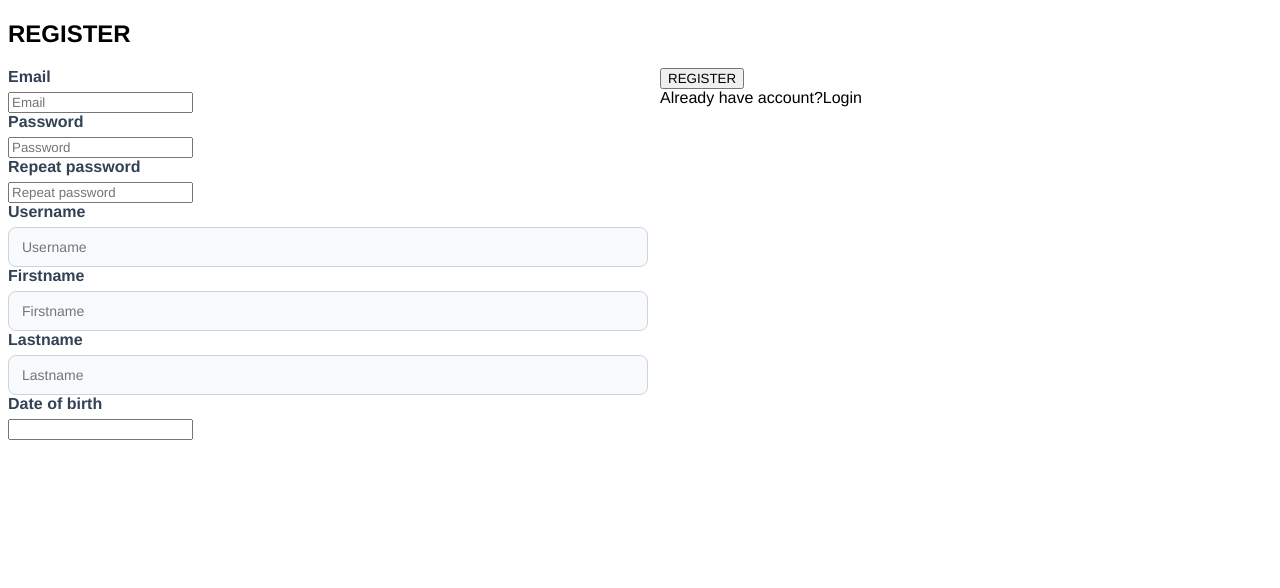
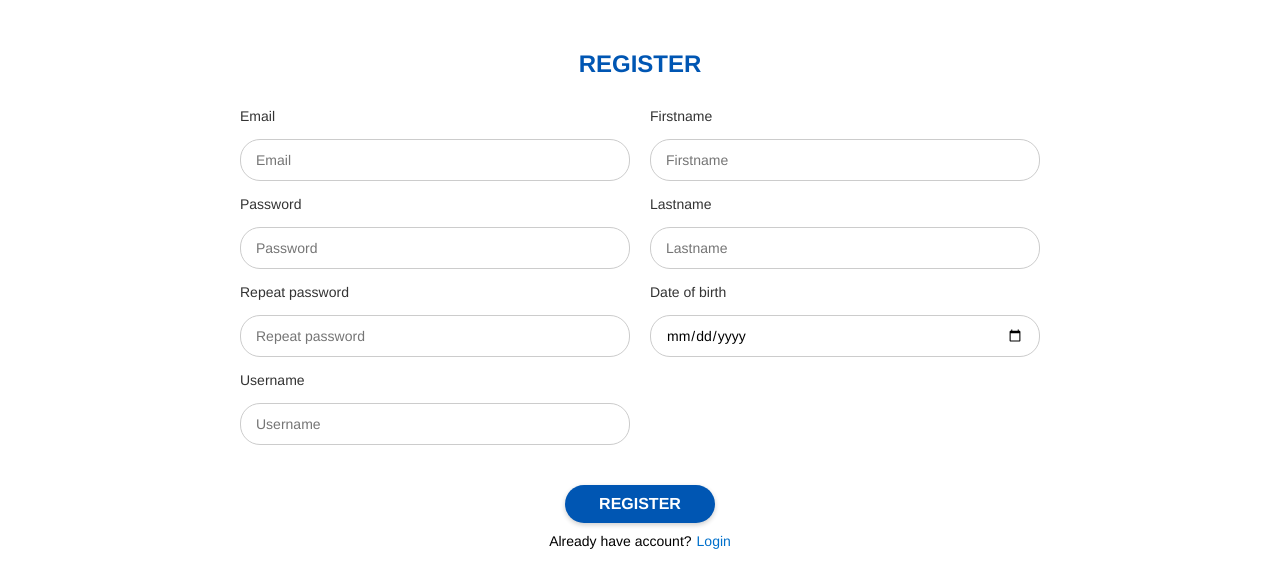
Before and after one commit to MladenPetric/MAPster, an Angular app in the folder front/front/: page /register in a window 1280 px wide. Shown: the top 588 px of the page. Built offline with nearby package versions, Linux system fonts and the light colour scheme.

Commit message:
[FIX] Error for creating artist

```diff
--- a/front/front/src/app/app.module.ts
+++ b/front/front/src/app/app.module.ts
@@ -12,6 +12,7 @@ import { ReactiveFormsModule } from '@angular/forms';
 import { FormsModule } from '@angular/forms';
 import { ToastrModule } from 'ngx-toastr';
 import { BrowserAnimationsModule } from '@angular/platform-browser/animations';
+import { HttpClientModule } from '@angular/common/http';
 
 @NgModule({
   declarations: [
@@ -25,6 +26,7 @@ import { BrowserAnimationsModule } from '@angular/platform-browser/animations';
   ],
   imports: [
     BrowserModule,
+    HttpClientModule,
     AppRoutingModule,
     ReactiveFormsModule,
     FormsModule,
--- a/front/front/src/app/artist/create-artist/create-artist.component.html
+++ b/front/front/src/app/artist/create-artist/create-artist.component.html
@@ -22,6 +22,3 @@
 
   <button type="submit">Create Artist</button>
 </form>
-
-<div *ngIf="successMessage" style="color:green">{{ successMessage }}</div>
-<div *ngIf="errorMessage" style="color:red">{{ errorMessage }}</div>
--- a/front/front/src/app/artist/create-artist/create-artist.component.ts
+++ b/front/front/src/app/artist/create-artist/create-artist.component.ts
@@ -1,7 +1,8 @@
-import { Component } from '@angular/core';
+import { Component, inject } from '@angular/core';
 import { FormBuilder, FormGroup, Validators,} from '@angular/forms';
 import { ArtistService } from '../../../services/artist.service';
 import { Artist } from '../../../models/artist.model';
+import { ToastrService } from 'ngx-toastr';
 
 @Component({
   selector: 'app-create-artist',
@@ -11,15 +12,14 @@ import { Artist } from '../../../models/artist.model';
 })
 export class CreateArtistComponent {
   artistForm: FormGroup;
-  successMessage: string = '';
-  errorMessage: string = '';
 
   genresList: string[] = [
     'Pop', 'Rock', 'Hip-Hop', 'Jazz', 'Classical', 'Electronic', 'R&B', 'Country', 'Reggae', 'Blues'
   ];
 
   constructor(private fb: FormBuilder, private artistService: ArtistService) {
-    this.artistForm = this.fb.group({
+
+      this.artistForm = this.fb.group({
       name: ['', Validators.required],
       biography: ['', Validators.required],
       genres: [[], Validators.required] // multi-select
@@ -30,18 +30,16 @@ export class CreateArtistComponent {
     if (this.artistForm.valid) {
       const artist: Artist = this.artistForm.value;
 
-      // this.artistService.createArtist(artist).subscribe({
-      //   next: (res) => {
-      //     this.successMessage = 'Artist successfully created!';
-      //     this.errorMessage = '';
-      //     this.artistForm.reset();
-      //   },
-      //   error: (err) => {
-      //     this.errorMessage = 'Error creating artist';
-      //     this.successMessage = '';
-      //     console.error(err);
-      //   }
-      // });
+      this.artistService.createArtist(artist).subscribe({
+        next: (res) => {
+          alert('Artist successfully created!');
+          this.artistForm.reset();
+        },
+        error: (err) => {
+          alert('Error creating artist');
+          console.error(err);
+        }
+      });
     }
   }
 
--- a/front/front/src/app/auth/login/login.component.ts
+++ b/front/front/src/app/auth/login/login.component.ts
@@ -8,7 +8,7 @@ import { Router } from '@angular/router';
   styleUrl: './login.component.css'
 })
 export class LoginComponent {
-   username = '';
+  username = '';
   password = '';
   role = '';
   userId = '';
@@ -17,6 +17,9 @@ export class LoginComponent {
   constructor(private router: Router) {}
 
  onLogin() {
+
+
+
     localStorage.setItem('userRole', 'ROLE_ADMIN')
      this.router.navigate(['/admin']);
   }
--- a/front/front/src/app/auth/register/register.component.css
+++ b/front/front/src/app/auth/register/register.component.css
@@ -1,125 +1,114 @@
-.certificate-form-container {
-  max-width: 1000px;
-  margin: 40px auto;
-  padding: 40px 50px;
-  background: #ffffff;
-  border-radius: 16px;
-  box-shadow: 0 6px 25px rgba(0, 0, 0, 0.08);
-  font-family: "Segoe UI", Roboto, sans-serif;
+.register-wrapper {
+    max-width: 800px;
+    margin: 50px auto;
+    text-align: center;
   }
 
-.certificate-form-container h2 {
-  text-align: center;
-  color: #1e293b;
-  margin-bottom: 35px;
-  font-size: 26px;
-  letter-spacing: 0.5px;
+  .register-title-main {
+    font-size: 24px;
+    font-weight: bold;
+    color: #0056b3;
+    margin-bottom: 30px;
   }
 
-/* Form layout */
-form {
-  display: grid;
-  grid-template-columns: repeat(2, 1fr);
-  gap: 25px 40px;
+  .register-form {
+    display: flex;
+    flex-direction: column;
+    gap: 20px;
+    align-items: center;
   }
 
-/* Polja koja treba da budu preko cele širine */
-.validity,
-.checkbox-field,
-textarea,
-button,
-.ng-container[ngif="SIMPSON"] {
-  grid-column: span 2;
+
+  .form-row {
+    display: flex;
+    justify-content: space-between;
+    width: 100%;
+    gap: 20px;
   }
 
-/* Label + input u koloni */
-label {
-  display: block;
-  font-weight: 600;
-  color: #334155;
-  margin-bottom: 6px;
+  .form-column {
+    display: flex;
+    flex-direction: column;
+    gap: 15px;
+    width: 40%;
   }
 
-input[type="text"],
-input[type="datetime-local"],
-select,
-textarea {
-  width: 100%;
-  padding: 11px 13px;
-  border: 1.5px solid #cbd5e1;
-  border-radius: 8px;
-  background-color: #f8fafc;
+
+  label {
     font-size: 14px;
-  transition: all 0.2s ease;
+    color: #333;
+    text-align: left;
   }
 
-input:focus,
-select:focus,
-textarea:focus {
-  outline: none;
-  border-color: #3b82f6;
-  box-shadow: 0 0 0 3px rgba(59, 130, 246, 0.15);
+  input {
+    height: 40px;
+    border: 1px solid #ccc;
+    border-radius: 20px;
+    padding: 0 15px;
+    font-size: 14px;
   }
 
-textarea {
-  resize: vertical;
-  min-height: 100px;
+
+  .form-footer {
+    display: flex;
+    flex-direction: column;
+    align-items: center;
+    gap: 10px;
+    margin-top: 20px;
   }
 
-/* Validity (From/To) */
-.validity {
-  display: flex;
-  flex-wrap: wrap;
-  gap: 20px;
-}
-.validity label {
-  flex: 1 1 45%;
+  .next-button {
+    width: 150px;
+    background-color: #0056b3;
+    color: white;
+    border: none;
+    border-radius: 20px;
+    padding: 10px 30px;
+    font-size: 16px;
+    font-weight: bold;
+    cursor: pointer;
+    transition: background-color 0.3s ease, box-shadow 0.3s ease;
+    box-shadow: 0px 2px 5px rgba(0, 0, 0, 0.2); /* Blaga senka */
   }
 
-.validity input {
-  flex: 1 1 45%;
+  .next-button:hover {
+    background-color: #e69500;
   }
 
-/* Checkbox styling */
-.checkbox-field {
+  .login-link {
     display: flex;
+    flex-direction: row;
+    justify-content: center;
     align-items: center;
-  gap: 10px;
+    font-size: 14px;
+    gap: 5px;
   }
 
-.checkbox-field input {
-  width: auto;
+  .login-text {
+    color: #0070CB; /* Plava boja za link */
+    text-decoration: none;
+    cursor: pointer;
+    transition: color 0.3s ease;
   }
 
-/* Submit button */
-button[type="submit"] {
-  padding: 13px 0;
-  font-size: 16px;
-  font-weight: 600;
-  background: #3b82f6;
-  color: #fff;
-  border: none;
-  border-radius: 10px;
-  cursor: pointer;
-  transition: all 0.2s ease;
+  .login-text:hover {
+    background-color: white;
+    color: #0056b3;
+    border: 1px solid #0056b3;
   }
 
-button[type="submit"]:hover {
-  background: #2563eb;
-  transform: translateY(-1px);
+  .form-row select {
+    width: 100%;
+    padding: 10px;
+    margin-bottom: 15px;
+    border: 1px solid #ccc;
+    border-radius: 20px;
+    font-size: 16px;
 }
 
-button[type="submit"]:disabled {
-  background: #94a3b8;
-  cursor: not-allowed;
+.form-column {
+    display: flex;
+    flex-direction: column;
+    gap: 15px;
+    flex: 1;
   }
-
-/* Responsivno ponašanje */
-@media (max-width: 850px) {
-  form {
-    grid-template-columns: 1fr;
-  }
-  .validity {
-    flex-direction: column;
-  }
-}
--- a/front/front/src/app/auth/register/register.component.html
+++ b/front/front/src/app/auth/register/register.component.html
@@ -25,7 +25,7 @@
           <input type="text" id="lastname" placeholder="Lastname" formControlName="lastName" name="lastName" />
 
           <label for="organization">Date of birth</label>
-          <input type="date-local" formControlName="birthDate" id="birthDate" name="birthDate"/>
+          <input type="date" formControlName="birthDate" id="birthDate" name="birthDate"/>
 
         </div>
       </div>
--- a/front/front/src/app/auth/register/register.component.ts
+++ b/front/front/src/app/auth/register/register.component.ts
@@ -1,4 +1,4 @@
-import { Component } from '@angular/core';
+import { Component, inject } from '@angular/core';
 import { FormBuilder, FormGroup, Validators } from '@angular/forms';
 import { ToastrService } from 'ngx-toastr';
 
@@ -11,7 +11,8 @@ import { ToastrService } from 'ngx-toastr';
 export class RegisterComponent {
   registerForm: FormGroup;
 
-  constructor(private fb: FormBuilder, private toastr: ToastrService) {
+
+  constructor(private fb: FormBuilder) {
      this.registerForm = this.fb.group(
       {
         username: ['', Validators.required],
@@ -44,9 +45,9 @@ export class RegisterComponent {
   onRegister() {
     if (this.registerForm.invalid) {
       if (this.registerForm.errors?.['passwordsMismatch']) {
-        this.toastr.warning('Passwords do not match.');
+        alert('Passwords do not match.');
       } else {
-        this.toastr.warning('Please fill in all required fields correctly.');
+        alert('Please fill in all required fields correctly.');
       }
       return;
     }
--- a/front/front/src/services/artist.service.ts
+++ b/front/front/src/services/artist.service.ts
@@ -7,11 +7,11 @@ import { Artist } from '../models/artist.model';
   providedIn: 'root'
 })
 export class ArtistService {
-//   private apiUrl = 'https://YOUR_API_GATEWAY_ID.execute-api.eu-central-1.amazonaws.com/dev/artists';
+  private apiUrl = 'https://orbnzq4ol9.execute-api.eu-central-1.amazonaws.com/artists';
 
-//   constructor(private http: HttpClient) {}
+  constructor(private http: HttpClient) {}
 
-//   createArtist(artist: Artist): Observable<any> {
-//     return this.http.post<any>(this.apiUrl, artist);
-//   }
+  createArtist(artist: Artist): Observable<any> {
+    return this.http.post<any>(this.apiUrl, artist);
+  }
 }
```
Also changed, not shown: 2 other files (tests, documents, lock files or other folders). Lines whose indentation alone changed are shown as unchanged.
